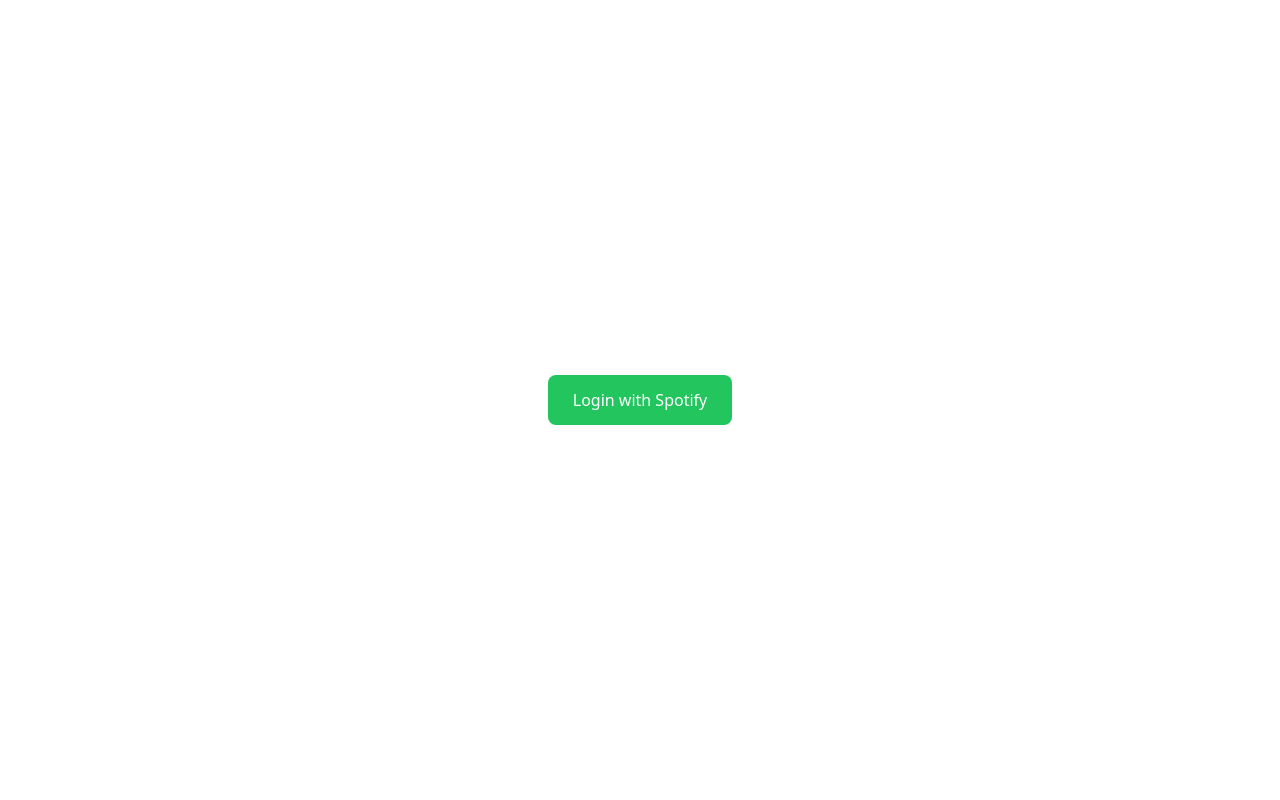
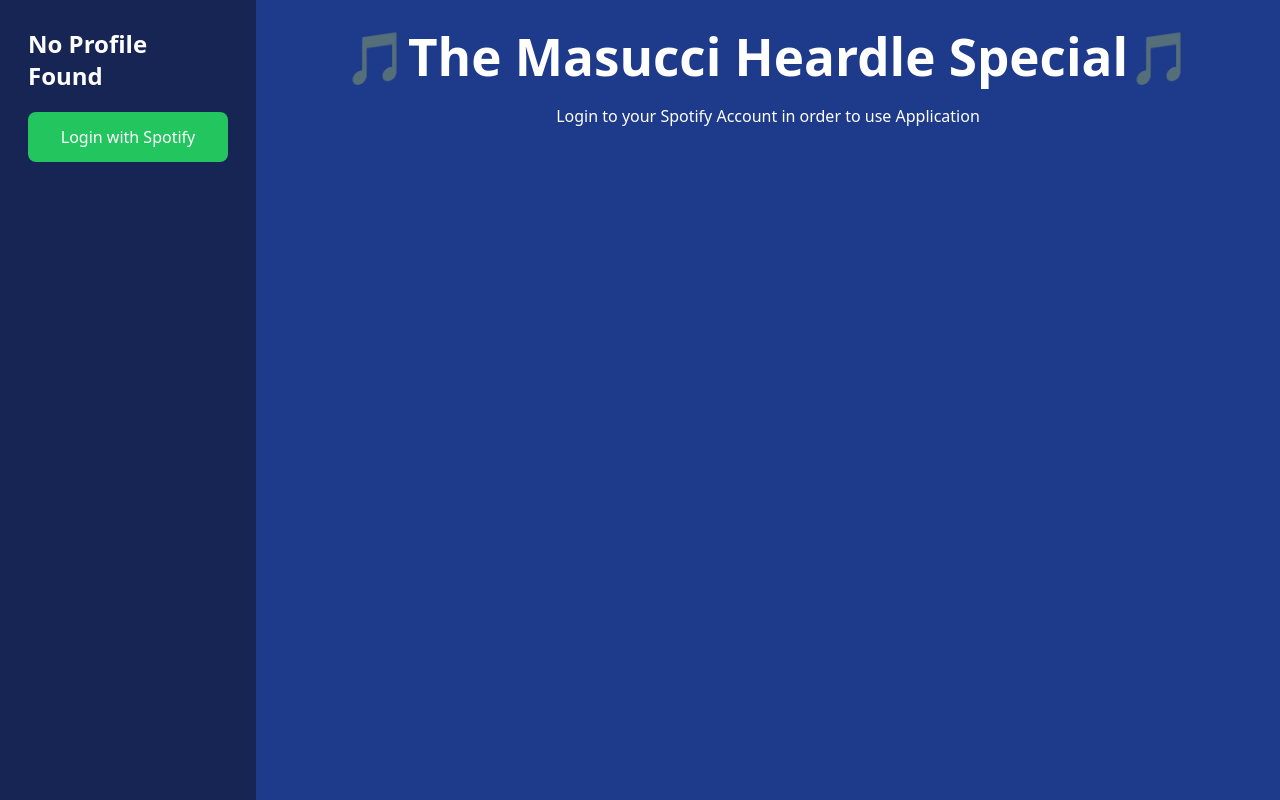
Before and after one commit to ColinMasucci/MasucciSpecials, a React (Vite) app in the folder masucci-specials/: page / in a window 1280 px wide. Built offline with nearby package versions, Linux system fonts and the light colour scheme.

Commit message:
Updated UI
The UI has been updated to look more appealing

```diff
--- a/masucci-specials/src/App.jsx
+++ b/masucci-specials/src/App.jsx
@@ -37,9 +37,20 @@ function App() {
     fetchProfile();
   }, [token]);
 
-  if (!token) {
+
   return (
-      <div className="flex items-center justify-center h-screen">
+    <div className="bg-blue-900 flex h-screen overflow-hidden">
+      {/*Side Profile*/}
+      <div className="bg-blue-950 w-64 p-7">
+        {token ? (
+          <div>
+            <h1 className="text-2xl font-bold text-white flex-col pb-5">Welcome, {profile?.display_name}</h1>
+            <p>Email: {profile?.email}</p>
+            <img className="rounded-full" src={profile?.images?.[0]?.url} alt="profile" width={100} />
+          </div>
+        ):(
+          <div className="flex h-screen flex-col">
+            <h1 className="text-2xl font-bold text-white pb-5">No Profile Found</h1>
             <button
               onClick={redirectToAuthCodeFlow}
               className="bg-green-500 text-white px-6 py-3 rounded-lg"
@@ -47,14 +58,22 @@ function App() {
               Login with Spotify
             </button>
           </div>
-    );
-  }
+        )}
+      </div>
 
-  return (
-    <div className="p-6">
-      <h1 className="text-2xl font-bold">Welcome, {profile?.display_name}</h1>
-      <p>Email: {profile?.email}</p>
-      <img src={profile?.images?.[0]?.url} alt="profile" width={100} />
+      <div className="flex flex-col justify-start flex-1 p-7">
+        <h1 className="font-bold text-white text-center pb-5">🎵The Masucci Heardle Special🎵</h1>
+        {token ? (
+          <div></div>
+        ):(
+          <div>
+            <p className="text-white text-center">Login to your Spotify Account in order to use Application</p>
+          </div>
+        )}
+
+
+      </div>
+
     </div>
   );
 }
```
Lines whose indentation alone changed are shown as unchanged.
